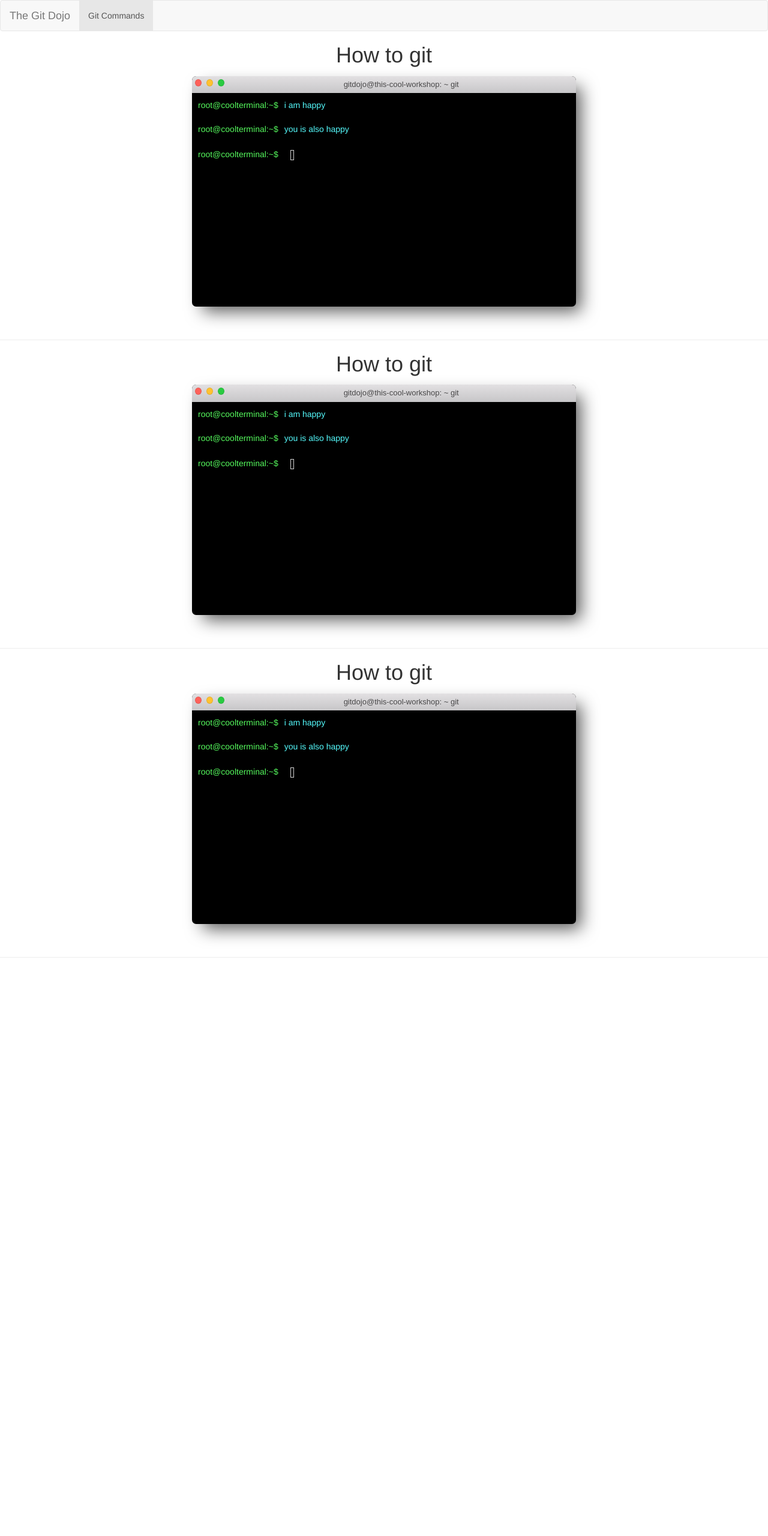
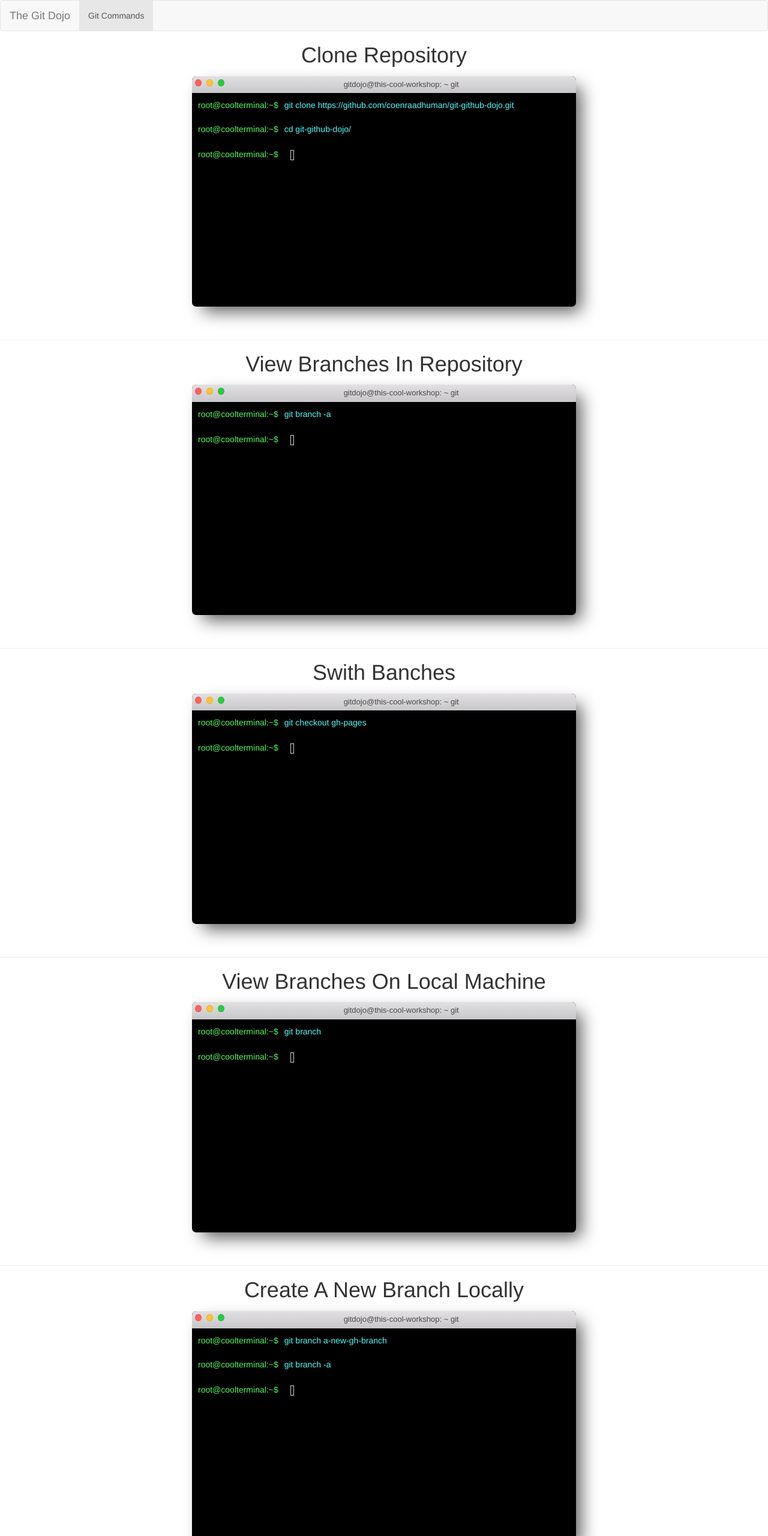
Before and after one commit to ricuswar/git-github-dojo, an Angular app: page / in a window 1280 px wide. Shown: the top 2560 px of the page at 60% size. Before the commit the page ends 1616 px from the top, so only its background shows below. Built offline with nearby package versions, Linux system fonts and the light colour scheme.

Commit message:
added commands

```diff
--- a/src/app/app.component.html
+++ b/src/app/app.component.html
@@ -1,25 +1,74 @@
 <app-header></app-header>
 
-<h1 class="text-center">How to git</h1>
+<h1 class="text-center">Clone Repository</h1>
 <app-terminal [myContent]="[
-'i am happy',
-'you is also happy'
+'git clone https://github.com/coenraadhuman/git-github-dojo.git',
+'cd git-github-dojo/'
 ]">
 </app-terminal>
 <br><hr>
 
-<h1 class="text-center">How to git</h1>
+<h1 class="text-center">View Branches In Repository</h1>
 <app-terminal [myContent]="[
-'i am happy',
-'you is also happy'
+'git branch -a  '
 ]">
 </app-terminal>
 <br><hr>
 
-<h1 class="text-center">How to git</h1>
+<h1 class="text-center">Swith Banches</h1>
 <app-terminal [myContent]="[
-'i am happy',
-'you is also happy'
+'git checkout gh-pages'
 ]">
 </app-terminal>
 <br><hr>
+
+<h1 class="text-center">View Branches On Local Machine</h1>
+<app-terminal [myContent]="[
+'git branch'
+]">
+</app-terminal>
+<br><hr>
+
+
+<h1 class="text-center">Create A New Branch Locally</h1>
+<app-terminal [myContent]="[
+'git branch a-new-gh-branch',
+'git branch -a'
+]">
+</app-terminal>
+<br><hr>
+
+<h1 class="text-center">Add The New Branch To The Repository</h1>
+<app-terminal [myContent]="[
+'git push origin a-new-gh-branch',
+'[enter username]',
+'[enter password]'
+]">
+</app-terminal>
+<br><hr>
+
+
+<h1 class="text-center">Pull New Changes To Local Branch Copy</h1>
+<app-terminal [myContent]="[
+'git checkout master',
+'git pull'
+]">
+</app-terminal>
+<br><hr>
+
+
+<h1 class="text-center">Add Changes From Local Branch Copy to Repository</h1>
+<app-terminal [myContent]="[
+'git checkout master',
+'git pull',
+'ls',
+'echo #  Git is amazing! >> README.md',
+'cat README.md ',
+'git add .',
+'git commit -m Git is awesome!',
+'git push origin',
+'[enter username]',
+'[enter password]'
+]">
+</app-terminal>
+<br><hr>
```
